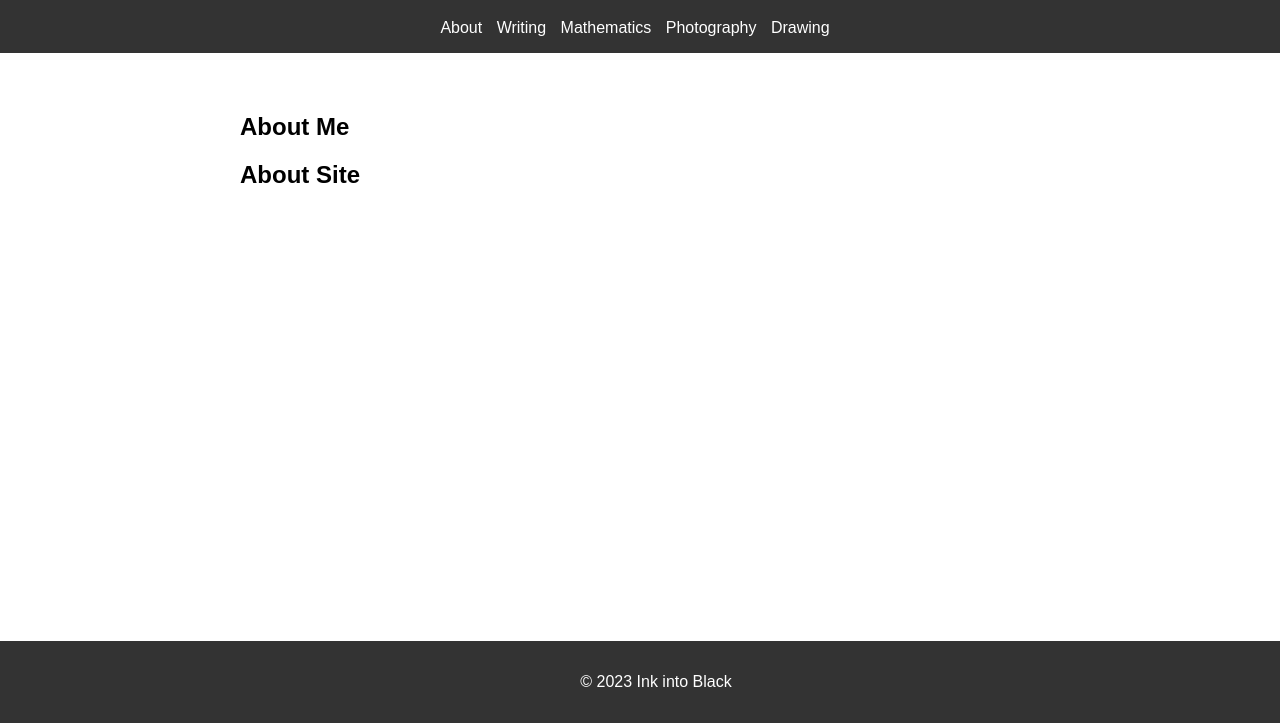
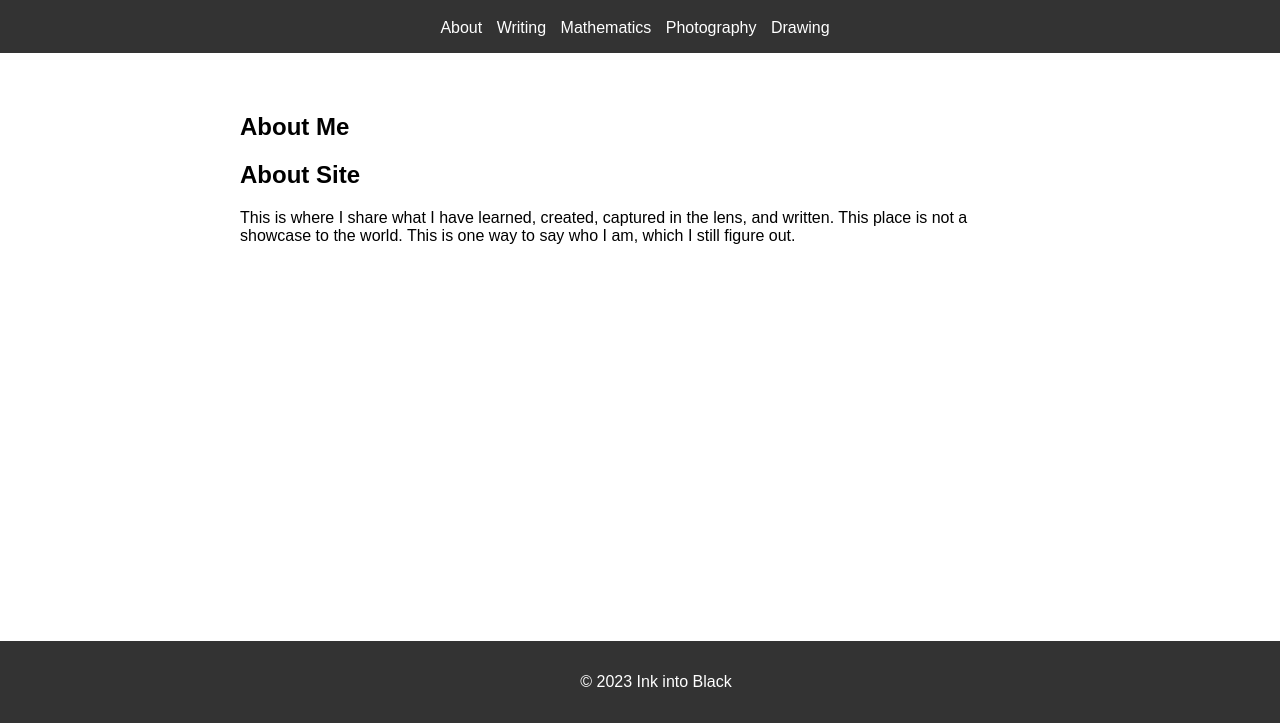
Before and after one commit to manjuoffi/iibbii, a plain HTML site: page index.html in a window 1280 px wide. Shown: the part 77-800 px from the top of the page. Drawn offline with Linux system fonts and the light colour scheme.

Commit message:
Update index.html

```diff
--- a/index.html
+++ b/index.html
@@ -26,6 +26,7 @@
 
         <h2>About Site</h2>
         <!-- Your content about the site -->
+        This is where I share what I have learned, created, captured in the lens, and written. This place is not a showcase to the world. This is one way to say who I am, which I still figure out.
     </section>
 
     <footer>
```
